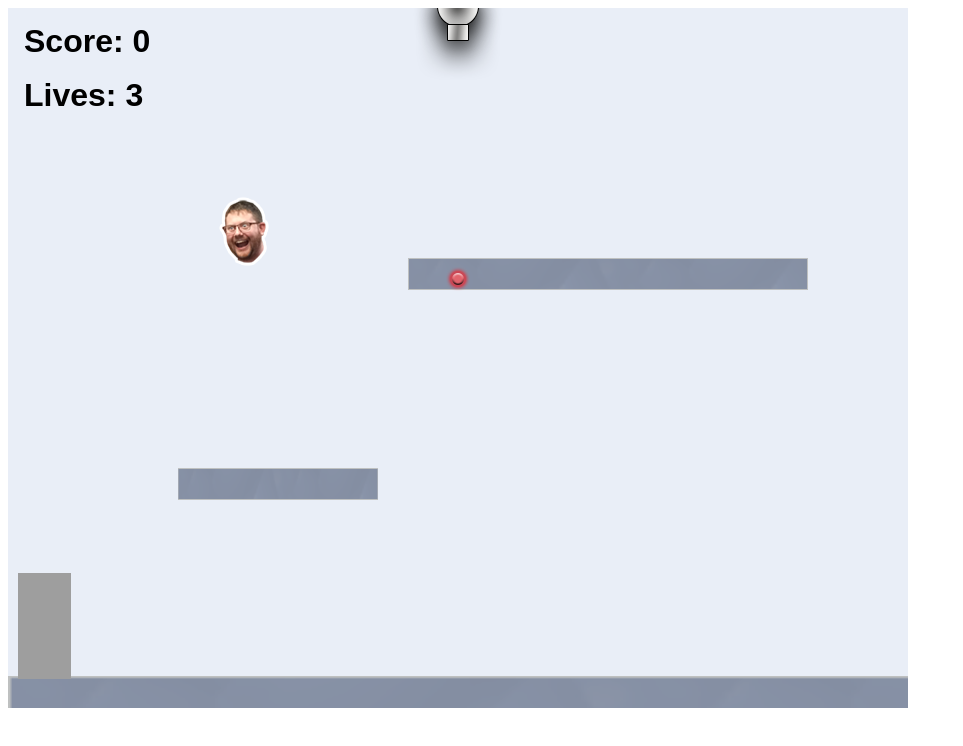
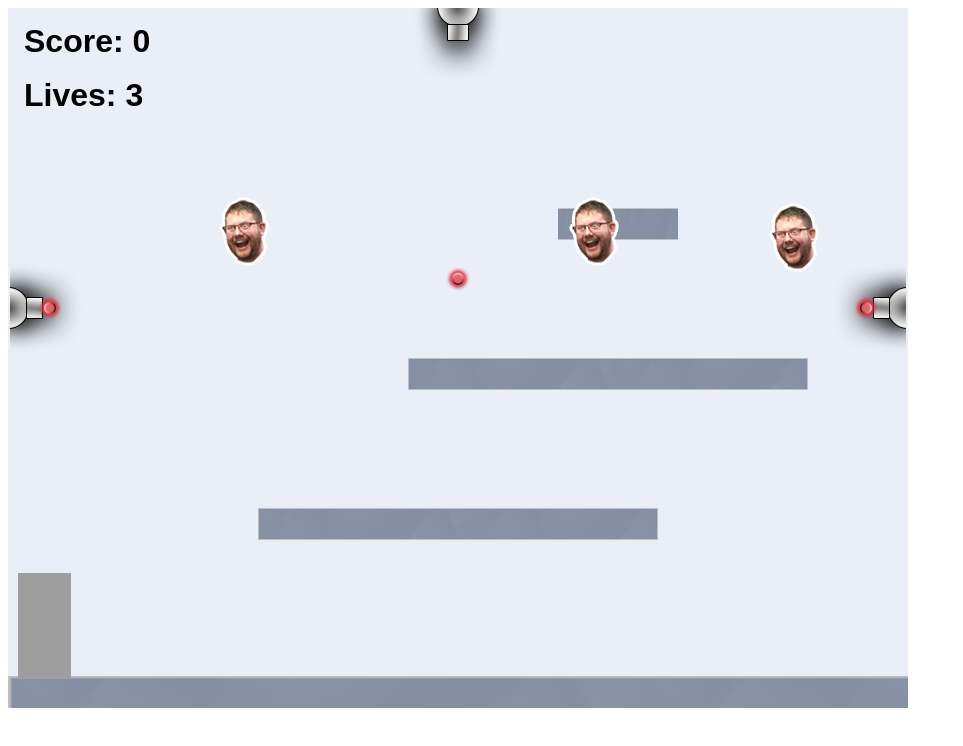
Before and after one commit to michealchatmen/michealchatmen.github.io, a website: page projects/platformer/index.html in a window 1280 px wide. Shown: the whole page, without its empty margins (0-963 px from the left). Drawn offline with Linux system fonts and the light colour scheme; animation ran at ten frames a second.

Commit message:
add portfolio.html file

```diff
--- a/projects/platformer/js/init/cannon.js
+++ b/projects/platformer/js/init/cannon.js
@@ -28,8 +28,8 @@
 
         // example:
         createCannon("top", 450);
-
-
+        createCannon("left", 300, 1000)
+        createCannon("right", 300, 1000)
         // ALL YOUR CODE GOES ABOVE HERE ///////////////////////////////////////
         ////////////////////////////////////////////////////////////////////////
     };
--- a/projects/platformer/js/init/collectable.js
+++ b/projects/platformer/js/init/collectable.js
@@ -38,7 +38,13 @@
 
         // example:
         createCollectable(type.steve, 200, 170, 6, 0.7);
-
+        createCollectable(type.steve, 550, 170, 6, 0.7);
+        createCollectable(type.steve, 750, 176, 6, 0.7);
+        type.db         // worth 10 points
+type.max        // worth 20 points
+type.steve      // worth 30 points
+type.grace      // worth 40 points
+type.kennedi    // worth 50 points
 
 
         // ALL YOUR CODE GOES ABOVE HERE ///////////////////////////////////////
--- a/projects/platformer/js/init/platform.js
+++ b/projects/platformer/js/init/platform.js
@@ -37,9 +37,10 @@
         createPlatform(0, game.world.height - 32, 3, 2);    // DO NOT DELETE
 
         // example:
-        createPlatform(400, 250);
-        createPlatform(170, 460, 0.5);
-
+        createPlatform(400,350);
+        //createPlatform(450, 250, 0.6);
+        createPlatform(250,500 );
+        createPlatform(550, 200, 0.3)
         // ALL YOUR CODE GOES ABOVE HERE ///////////////////////////////////////
         ////////////////////////////////////////////////////////////////////////
     }
```
Also changed, not shown: portfolio.html (+1 -1 lines).
